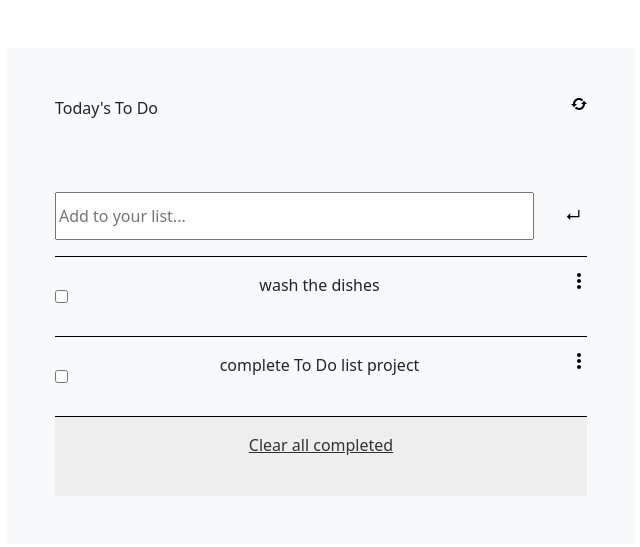
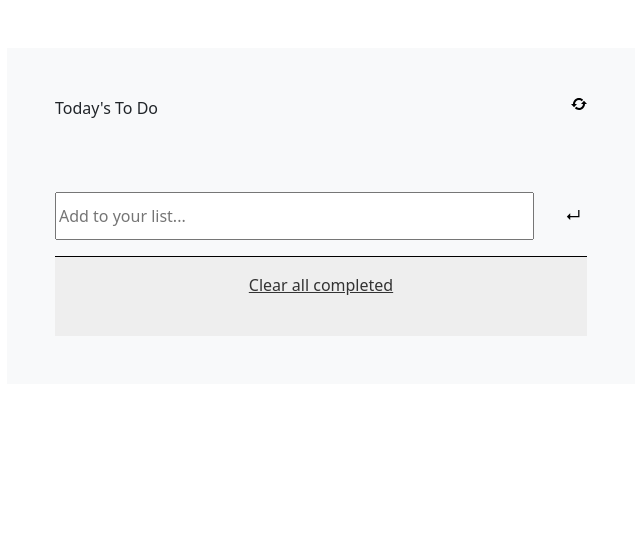
Before and after one commit to JuliCarracedo/to-do-list, a website built with webpack: page src/index.html in a window 1280 px wide. Shown: the whole page, without its empty margins (319-959 px from the left). Built offline with nearby package versions, Linux system fonts and the light colour scheme.

Commit message:
Clear html

```diff
--- a/src/index.html
+++ b/src/index.html
@@ -17,16 +17,6 @@
                 <input type="text" id="new-item" placeholder="Add to your list...">
                 <button type="button" id="add">↵</button>
             </li>
-            <li class="list-element d-flex justify-content-between align-content-center py-3">
-                <input type="checkbox" id="check">
-                <p>wash the dishes</p>
-                <svg xmlns="http://www.w3.org/2000/svg" width="24" height="24" viewBox="0 0 24 24"><path d="M12 18c1.657 0 3 1.343 3 3s-1.343 3-3 3-3-1.343-3-3 1.343-3 3-3zm0-9c1.657 0 3 1.343 3 3s-1.343 3-3 3-3-1.343-3-3 1.343-3 3-3zm0-9c1.657 0 3 1.343 3 3s-1.343 3-3 3-3-1.343-3-3 1.343-3 3-3z"/></svg>
-            </li>
-            <li class="list-element d-flex justify-content-between align-content-center py-3">
-                <input type="checkbox" id="check">
-                <p>complete To Do list project</p>
-                <svg xmlns="http://www.w3.org/2000/svg" width="24" height="24" viewBox="0 0 24 24"><path d="M12 18c1.657 0 3 1.343 3 3s-1.343 3-3 3-3-1.343-3-3 1.343-3 3-3zm0-9c1.657 0 3 1.343 3 3s-1.343 3-3 3-3-1.343-3-3 1.343-3 3-3zm0-9c1.657 0 3 1.343 3 3s-1.343 3-3 3-3-1.343-3-3 1.343-3 3-3z"/></svg>
-            </li>
             <li class="ordered list-element d-flex justify-content-center align-content-center py-3">
                 <a class="text-center clear-btn">Clear all completed</a>
             </li>
--- a/src/makeLi.js
+++ b/src/makeLi.js
@@ -6,6 +6,6 @@ export default function makeLi(description, index){
     <svg xmlns="http://www.w3.org/2000/svg" width="24" height="24" viewBox="0 0 24 24"><path d="M12 18c1.657 0 3 1.343 3 3s-1.343 3-3 3-3-1.343-3-3 1.343-3 3-3zm0-9c1.657 0 3 1.343 3 3s-1.343 3-3 3-3-1.343-3-3 1.343-3 3-3zm0-9c1.657 0 3 1.343 3 3s-1.343 3-3 3-3-1.343-3-3 1.343-3 3-3z"/></svg>
     `;
     element.classList.add('list-element', 'd-flex', 'justify-content-between', 'align-content-center', 'py-3');
-    element.id = index;
+    element.setAttribute('id', index);
     list.appendChild(element);
 }
```
Also changed, not shown: dist/index.bundle.js.
